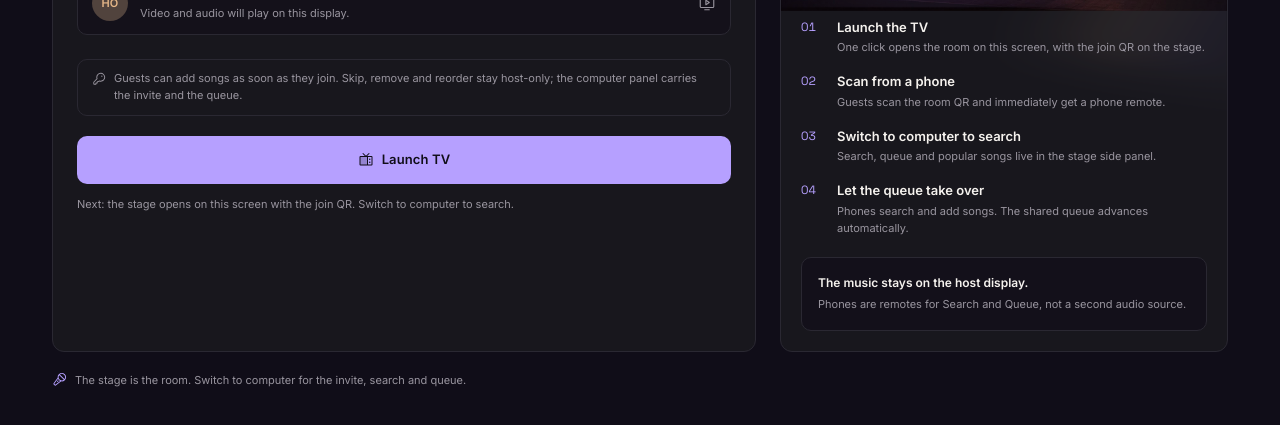
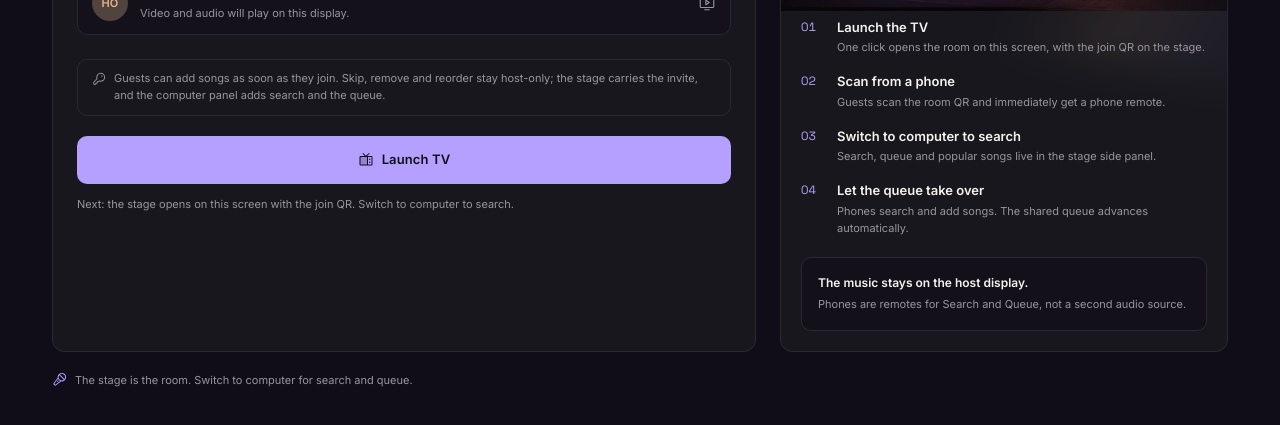
Before and after one commit to Ediwow110/echo-karaoke, a React (Vite) app: page / in a window 1280 px wide. Shown: the part 447-872 px from the top of the page. Built offline with nearby package versions, Linux system fonts and the light colour scheme.

Commit message:
fix: point the home copy at the stage invite

```diff
--- a/src/app/HomePage.tsx
+++ b/src/app/HomePage.tsx
@@ -517,7 +517,7 @@ export default function HomePage({ intent = 'landing' }: HomePageProps) {
               <KeyIcon size={14} className="mt-0.5 shrink-0 text-ink-2" aria-hidden="true" />
               <p className="text-[0.6875rem] leading-[1.6] text-ink-2">
                 Guests can add songs as soon as they join. Skip, remove and reorder stay host-only;
-                the computer panel carries the invite and the queue.
+                the stage carries the invite, and the computer panel adds search and the queue.
               </p>
             </div>
 
@@ -588,7 +588,7 @@ export default function HomePage({ intent = 'landing' }: HomePageProps) {
 
         <p className="mt-5 flex flex-wrap items-center gap-2 text-[0.6875rem] text-ink-2">
           <MicrophoneStageIcon size={15} className="text-signal" aria-hidden="true" />
-          The stage is the room. Switch to computer for the invite, search and queue.
+          The stage is the room. Switch to computer for search and queue.
         </p>
       </main>
     </div>
```
